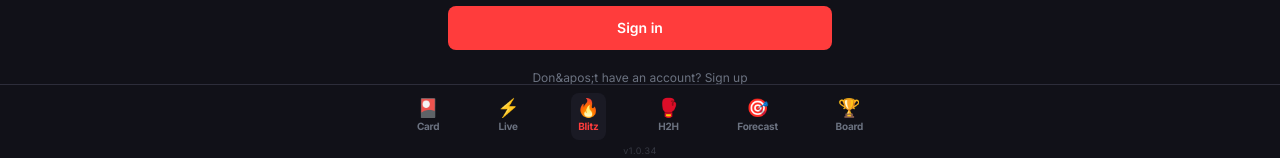
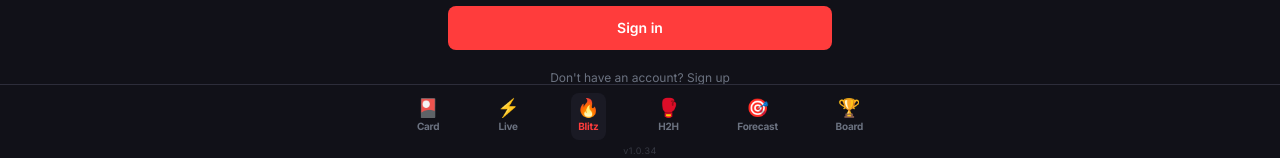
Before and after one commit to AesopScott/thecard, a Next.js app in the folder apps/web/: page /blitz in a window 1280 px wide. Both pictures are taken after a click on the button "Sign in". Shown: the part 639-797 px from the top of the page. Built offline with nearby package versions, Linux system fonts and the light colour scheme; no server answers.

Commit message:
fix: render sign-up apostrophe correctly

```diff
--- a/apps/web/src/components/sign-in-sheet.tsx
+++ b/apps/web/src/components/sign-in-sheet.tsx
@@ -162,7 +162,7 @@ export function SignInSheet({ open, onClose }: SignInSheetProps) {
                 }}
                 className="text-xs text-center text-[var(--color-card-muted)] hover:text-[var(--color-brand-primary)] transition-colors"
               >
-                {mode === "signin" ? "Don&apos;t have an account? Sign up" : "Already have an account? Sign in"}
+                {mode === "signin" ? "Don't have an account? Sign up" : "Already have an account? Sign in"}
               </button>
 
               <p className="text-[10px] text-center text-[var(--color-card-muted)]">
```
